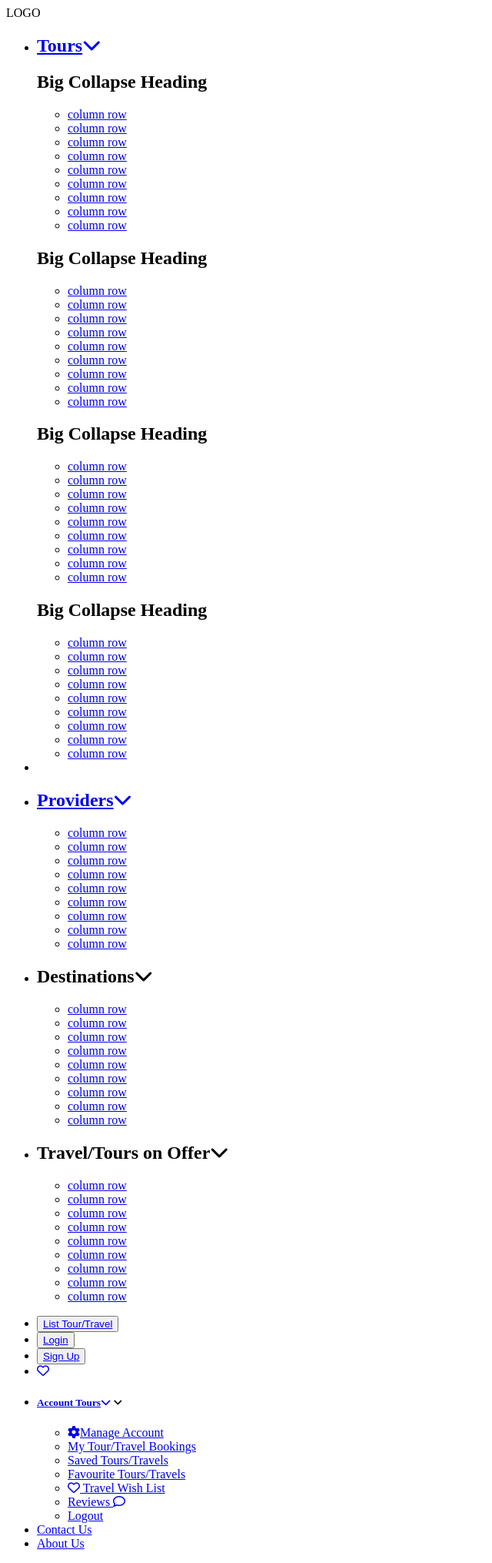
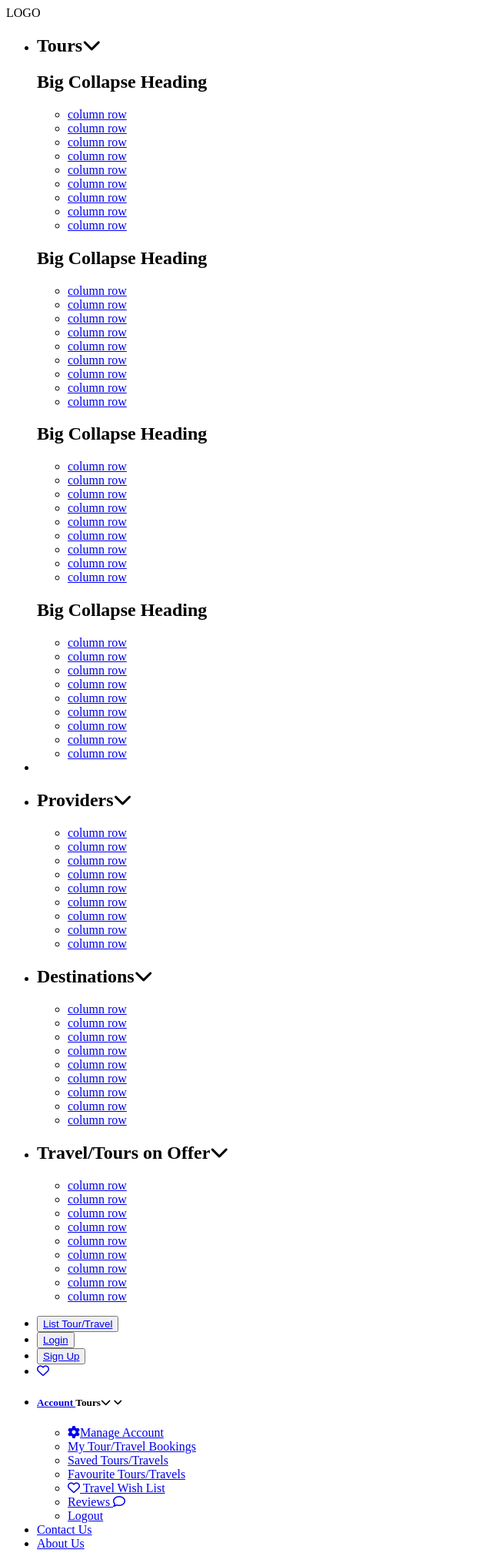
Before and after one commit to meshcode25/The-Tourism-Village, a PHP site: page / in a window 1280 px wide. Shown: the whole page at 77% size, without its empty margins (0-640 px from the left). Run offline with PHP 8.4, Linux system fonts and the light colour scheme; some libraries are stand-ins or nearby versions.

Commit message:
still on the navbar

```diff
--- a/TourismVillageFrontend/index.html
+++ b/TourismVillageFrontend/index.html
@@ -17,7 +17,7 @@
                     <!-- navlink 1 -->
                     <li>
                         <div class="bigcollapsecontainer" >
-                                <h2 class="navlinkheading"><a href="#" class="mainnavlink">Tours<i class="fa-solid fa-chevron-down tourchevron dropdown"></i> </a></h2>
+                                <h2 class="navlinkheading"><a class="mainnavlink">Tours<i class="fa-solid fa-chevron-down tourchevron dropdown"></i> </a></h2>
                                 <div class="bigcollapsediv">
                                     <!-- Big collapse column one-->
                                     <div class="bigcollapsecolumn">
@@ -94,7 +94,7 @@
                     <!-- navlink 2 -->
                     <li>
                         <div class="collapsecontainer" >
-                                <h2 class="navlinkheading"><a href="#" class="mainnavlink">Providers<i class="fa-solid fa-chevron-down tourchevron dropdown"></i></a></h2>
+                                <h2 class="navlinkheading"><a  class="mainnavlink">Providers<i class="fa-solid fa-chevron-down tourchevron dropdown"></i></a></h2>
                                 <div class="collapsediv">
                                     <!--collapse column one-->
                                         <div class="linebreak"></div>
@@ -116,7 +116,7 @@
 
                     <li>
                         <div class="collapsecontainer" >
-                                <h2 class="navlinkheading"><a class="mainnavlink">Destinations<i class="fa-solid  dropdown fa-chevron-down tourchevron"></i></h2>
+                                <h2 class="navlinkheading"><a class="z">Destinations<i class="fa-solid  dropdown fa-chevron-down tourchevron"></i></h2>
                                 <div class="collapsediv">
                                     <!--collapse column one-->
                                         <div class="linebreak"></div>
@@ -136,7 +136,7 @@
                     <!-- Nav link 4 -->
                     <li>
                         <div class="collapsecontainer" >
-                                <h2 class="navlinkheading"><a class="mainnavlink">Travel/Tours on Offer<i class="fa-solid dropdown fa-chevron-down tourchevron"></i></a></h2>
+                                <h2 class="navlinkheading"><a  class="mainnavlink">Travel/Tours on Offer<i class="fa-solid dropdown fa-chevron-down tourchevron"></i></a></h2>
                                 <div class="collapsediv">
                                     <!--collapse column one-->
                                         <div class="linebreak"></div>
@@ -165,7 +165,7 @@
                     <li class="signup"><button class="signupbutton" type="button"><a href="#" class="signuplink">Sign Up</a></button></li>
                     <li class="wishlist"><Span class="wishlistnotification"></Span><a href="#" class="wishlistlink"> <i class="fa-regular fa-heart"></i></a></li>
                     <li class="Account">
-                        <h5><a href="#" class="accountlink">Account <a href="#" class="mainnavlink">Tours<i class="fa-solid dropdown fa-chevron-down tourchevron"></i></a> <i id="caretdown" class="fa-solid fa-angle-down"></i></h5>
+                        <h5><a href="#" class="accountlink">Account <a class="mainnavlink">Tours<i class="fa-solid dropdown fa-chevron-down tourchevron"></i></a> <i id="caretdown" class="fa-solid fa-angle-down"></i></h5>
                         <ul class="accountmenulist">
                             <li class="myaccount"><a href="#" class="manageaccountlink"><span class="gearicon"><i class="fa-solid fa-gear"></i></span>Manage Account</a></li>
                             <li class="bookings"><a href="#" class="mytourbookings">My Tour/Travel Bookings</a> </li>
--- a/TourismVillageFrontend/main.css
+++ b/TourismVillageFrontend/main.css
@@ -2,8 +2,12 @@
     box-sizing: border-box;
 }
 
-.mainnavlink {
+/* .mainnavlink { */
     /* color:green;
     list-style: none; */
+/*
+}
 
-}
+.mainnavlink:hover{
+    cursor:pointer;
+} */
--- a/TourismVillageFrontend/main.js
+++ b/TourismVillageFrontend/main.js
@@ -1,42 +1,35 @@
 var chevron=document.getElementsByClassName("dropdown")
 
 
-var mainnavlink=document.querySelectorAll(".mainnavlink");
-
-
-console.log(`here is the list of the chevron  ${chevron}`)
-console.log(chevron)
-console.log( `here is the list for the mainnavlink ${ mainnavlink} `)
-console.log(mainnavlink)
+var mainnavlinklist=document.getElementsByClassName("mainnavlink");
 
 
 
-for(i=0; i<mainnavlink.length; i++){
-    mainnavlink[i].addEventListener("click", ()=>{
-        console.log(`here is the clicked shit  ${mainnavlink[i]}   `)
+var mainnavlink=[...mainnavlinklist];
 
-    })
+mainnavlink.forEach((currentvalue, index,array)=>{
+    currentvalue.addEventListener("click", ()=>{
 
-}
+        console.log("lets see what these guys give out");
+        console.log(currentvalue)
+        console.log(index);
+        console.log(array)
 
-// mainnavlink[i].addEventListener("click", ()=>{
-//     console.log("here is the i for chevron  " + i)
+        console.log(chevron)
 
-//     console.log("here is the i for mainnavlink + "+ i)
+        if(currentvalue.classList.contains("fa-rotate-180")){
+            // chevron[i].classList.remove("dropdown")
+            chevron[index].style.transition="all 1s ease"
+            chevron[index].classList.remove("fa-rotate-180")
 
-//     if(mainnavlink[].classList.contains("fa-rotate-180")){
-//         // chevron[i].classList.remove("dropdown")
-//         chevron[count].style.transition="all 1s ease"
-//         chevron[count].classList.remove("fa-rotate-180")
+        }
+        else{
+            // chevron[i].classList.add("dropdown")
+            chevron[index].style.transition="all 1s ease"
+            chevron[index].classList.add("fa-rotate-180")
 
-//     }
+        }
 
-//     else{
-//         // chevron[i].classList.add("dropdown")
-//         chevron[count].style.transition="all 1s ease"
-//         chevron[count].classList.add("fa-rotate-180")
+        })
 
-//     }
-
-
-// })
+}, )
```
